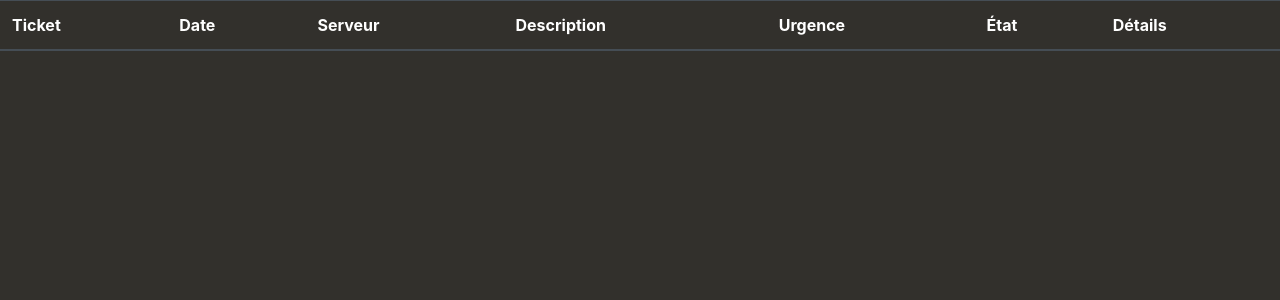
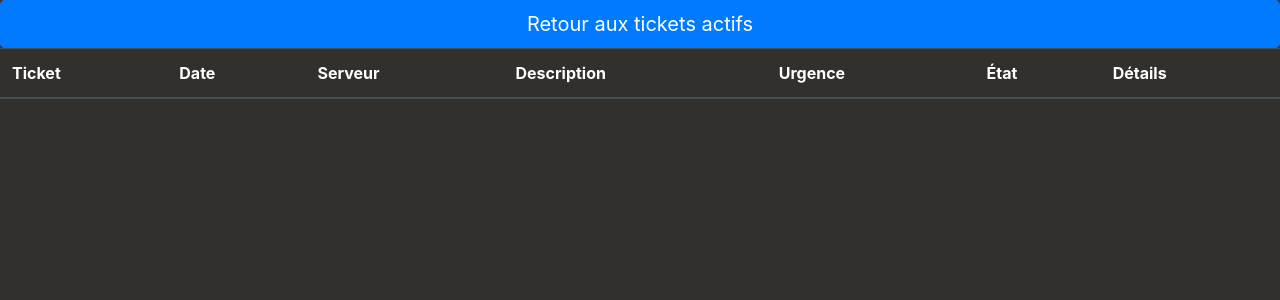
Before and after one commit to Nem-developing/Fix, a PHP site: template pages/archives.php in a window 1280 px wide. Shown: the part 56-356 px from the top of the page. Run offline with PHP 8.4, Linux system fonts and the light colour scheme; the template is opened without the code that fills it, so the values that code supplies are empty.

Commit message:
Ajout d'un bouton de retour.

```diff
--- a/pages/archives.php
+++ b/pages/archives.php
@@ -37,7 +37,7 @@ Projet réalisé par Nem-developing, tout droits réservés.
         </nav>
 
         <div class="bg-dark">
-
+            <a href="../index.php"><button type="button" class="btn btn-primary btn-lg btn-block">Retour aux tickets actifs</button>
 
             <div class="table-responsive">
                 <table class="table table-dark">
```
